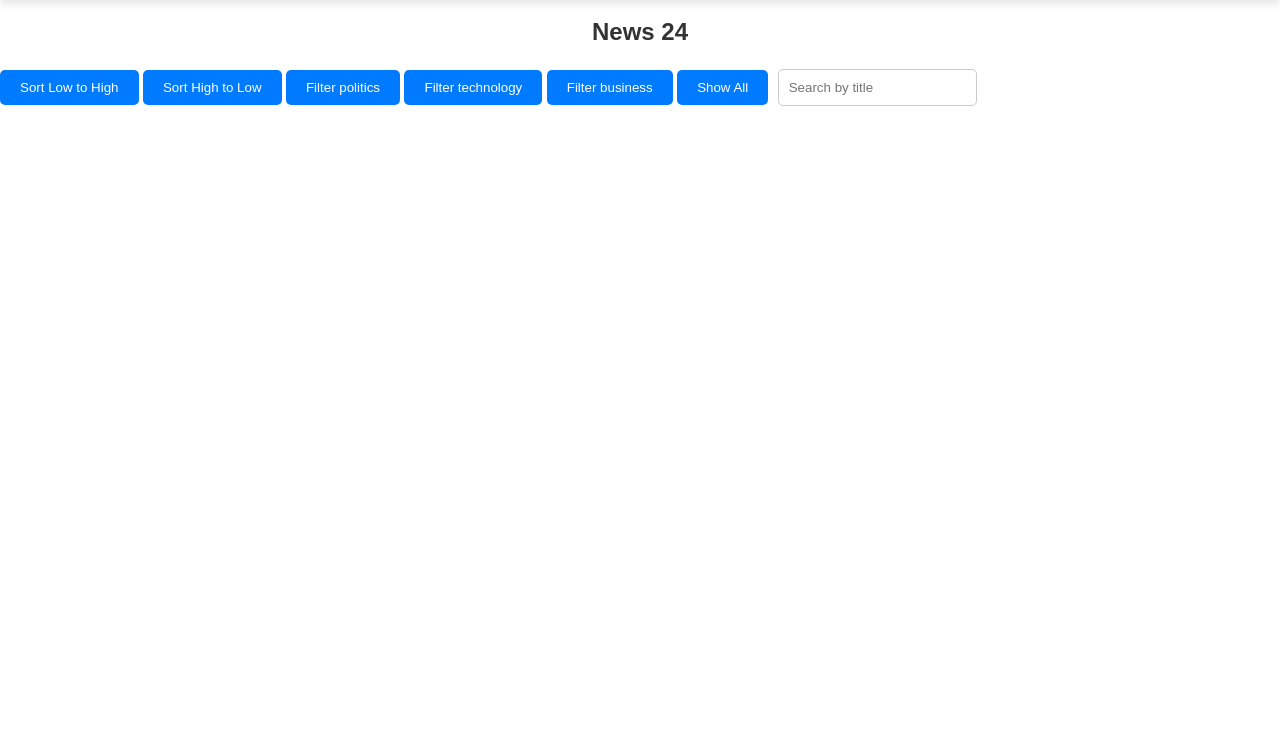
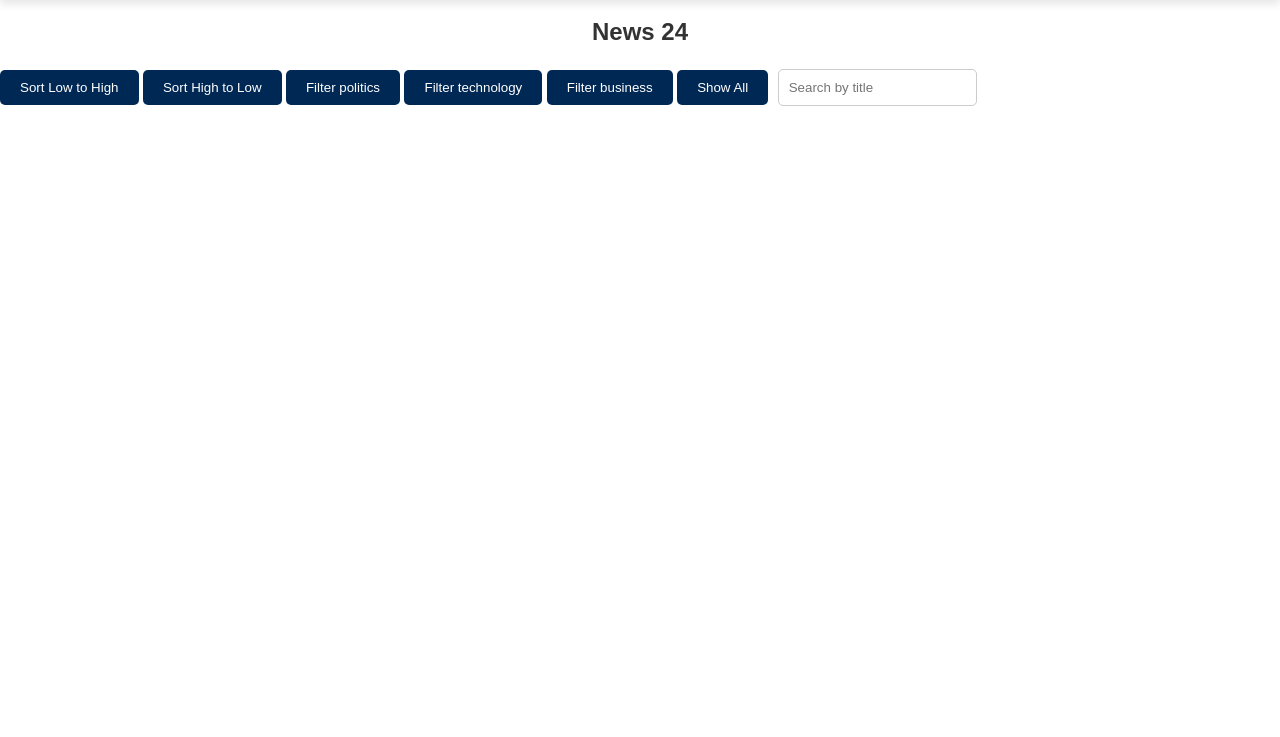
Before and after one commit to Jigarunagar/Exam-news, a plain HTML site: page index.html in a window 1280 px wide. Shown: the part 63-800 px from the top of the page. Drawn offline with Linux system fonts and the light colour scheme.

Commit message:
Update style.css

```diff
--- a/style.css
+++ b/style.css
@@ -56,11 +56,11 @@ select {
 
 input[type="submit"],
 button {
-    background-color: #007bff;
+    background-color: #002855;
     color: white;
 }
 
 input[type="submit"]:hover,
 button:hover {
-    background-color: #0056b3;
+    background-color: #002855;
 }
```
